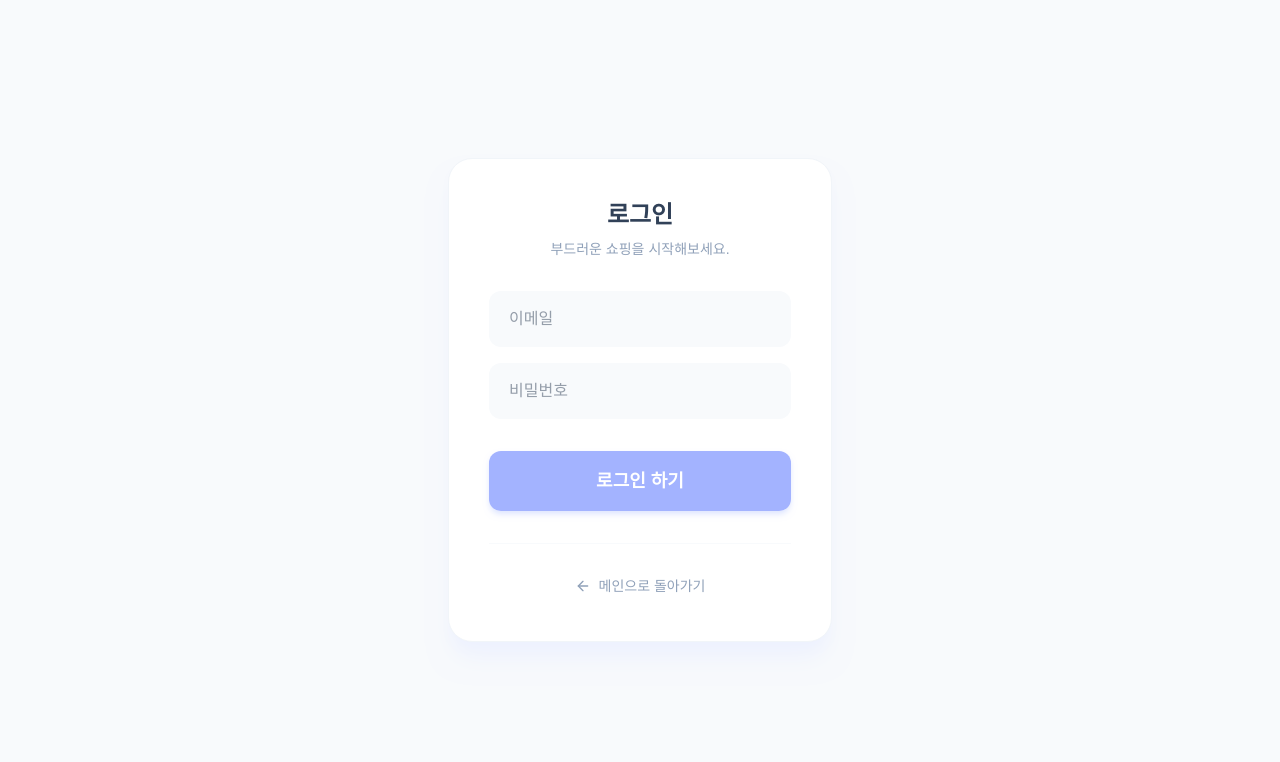
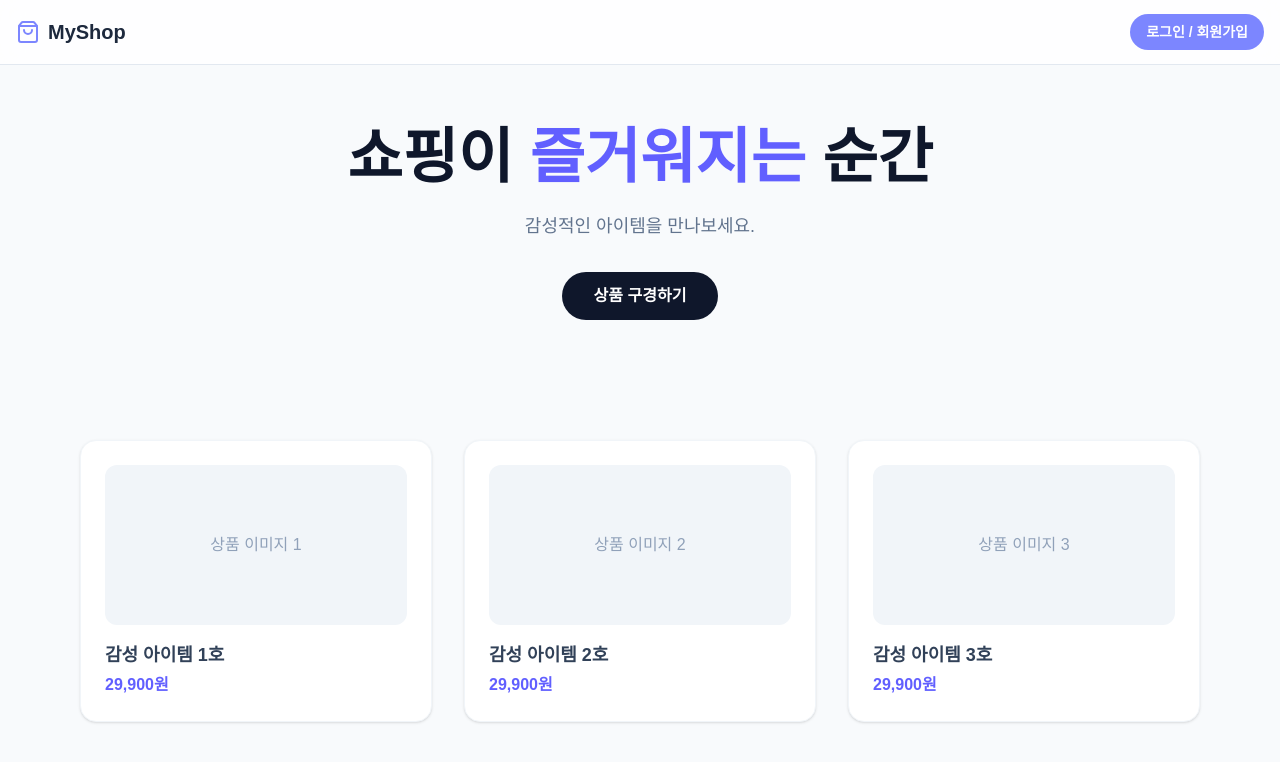
Before and after one commit to yjkang0240-byte/my-shopping-web, a Next.js app: page / in a window 1280 px wide. Shown: the top 762 px of the page. Built offline with nearby package versions, Linux system fonts and the light colour scheme.

Commit message:
메인 화면 복구

```diff
--- a/app/page.tsx
+++ b/app/page.tsx
@@ -1,41 +1,56 @@
 import React from 'react';
 import Link from 'next/link';
-import { ArrowLeft } from 'lucide-react';
+import { ShoppingBag, Star, Heart, ArrowRight } from 'lucide-react';
 
-export default function LoginPage() {
+export default function Home() {
   return (
-    <div className="min-h-screen flex items-center justify-center bg-slate-50 px-4">
-      <div className="bg-white p-8 md:p-10 rounded-3xl shadow-xl shadow-indigo-50 border border-slate-100 max-w-sm w-full">
+    <div className="min-h-screen bg-slate-50 text-slate-700">
 
-        <div className="text-center mb-8">
-          <h1 className="text-2xl font-bold text-slate-700 mb-2">로그인</h1>
-          <p className="text-slate-400 text-sm">부드러운 쇼핑을 시작해보세요.</p>
-        </div>
+      {/* 1. 상단 메뉴 (헤더) */}
+      <header className="fixed w-full bg-white/80 backdrop-blur-md z-50 border-b border-slate-200">
+        <div className="max-w-7xl mx-auto px-4 h-16 flex justify-between items-center">
+          <div className="flex items-center gap-2">
+            <ShoppingBag className="h-6 w-6 text-indigo-400" />
+            <span className="font-bold text-xl text-slate-800">MyShop</span>
+          </div>
 
-        <div className="space-y-4">
-          <input
-            type="email"
-            placeholder="이메일"
-            className="w-full px-5 py-4 bg-slate-50 rounded-xl text-slate-700 outline-none focus:ring-2 focus:ring-indigo-100 transition"
-          />
-          <input
-            type="password"
-            placeholder="비밀번호"
-            className="w-full px-5 py-4 bg-slate-50 rounded-xl text-slate-700 outline-none focus:ring-2 focus:ring-indigo-100 transition"
-          />
-        </div>
-
-        <button className="w-full mt-8 bg-indigo-300 hover:bg-indigo-400 text-white py-4 rounded-xl font-bold text-lg transition shadow-md shadow-indigo-100">
-          로그인 하기
-        </button>
-
-        <div className="mt-8 pt-8 border-t border-slate-50 text-center">
-          <Link href="/" className="inline-flex items-center gap-2 text-slate-400 hover:text-indigo-400 transition text-sm font-medium">
-            <ArrowLeft className="h-4 w-4" /> 메인으로 돌아가기
+          {/* 로그인 버튼이 안 보이면 로그인하러 가게 유도 */}
+          <Link href="/login">
+            <button className="bg-indigo-400 hover:bg-indigo-500 text-white px-4 py-2 rounded-full font-bold text-sm transition">
+              로그인 / 회원가입
+            </button>
           </Link>
         </div>
+      </header>
 
-      </div>
+      {/* 2. 메인 배너 */}
+      <section className="pt-32 pb-20 px-4 text-center">
+        <h1 className="text-4xl md:text-6xl font-bold text-slate-900 mb-6">
+          쇼핑이 <span className="text-indigo-500">즐거워지는</span> 순간
+        </h1>
+        <p className="text-lg text-slate-500 mb-8">
+          감성적인 아이템을 만나보세요.
+        </p>
+        <div className="flex justify-center gap-4">
+          <button className="bg-slate-900 text-white px-8 py-3 rounded-full font-bold hover:bg-slate-800 transition">
+            상품 구경하기
+          </button>
+        </div>
+      </section>
+
+      {/* 3. 상품 예시 (3개) */}
+      <section className="py-10 max-w-6xl mx-auto px-4 grid md:grid-cols-3 gap-8">
+        {[1, 2, 3].map((item) => (
+          <div key={item} className="bg-white p-6 rounded-2xl shadow-sm border border-slate-100 hover:shadow-md transition">
+            <div className="h-40 bg-slate-100 rounded-xl mb-4 flex items-center justify-center text-slate-400">
+              상품 이미지 {item}
+            </div>
+            <h3 className="font-bold text-lg mb-1">감성 아이템 {item}호</h3>
+            <p className="text-indigo-500 font-bold">29,900원</p>
+          </div>
+        ))}
+      </section>
+
     </div>
   );
 }
```
